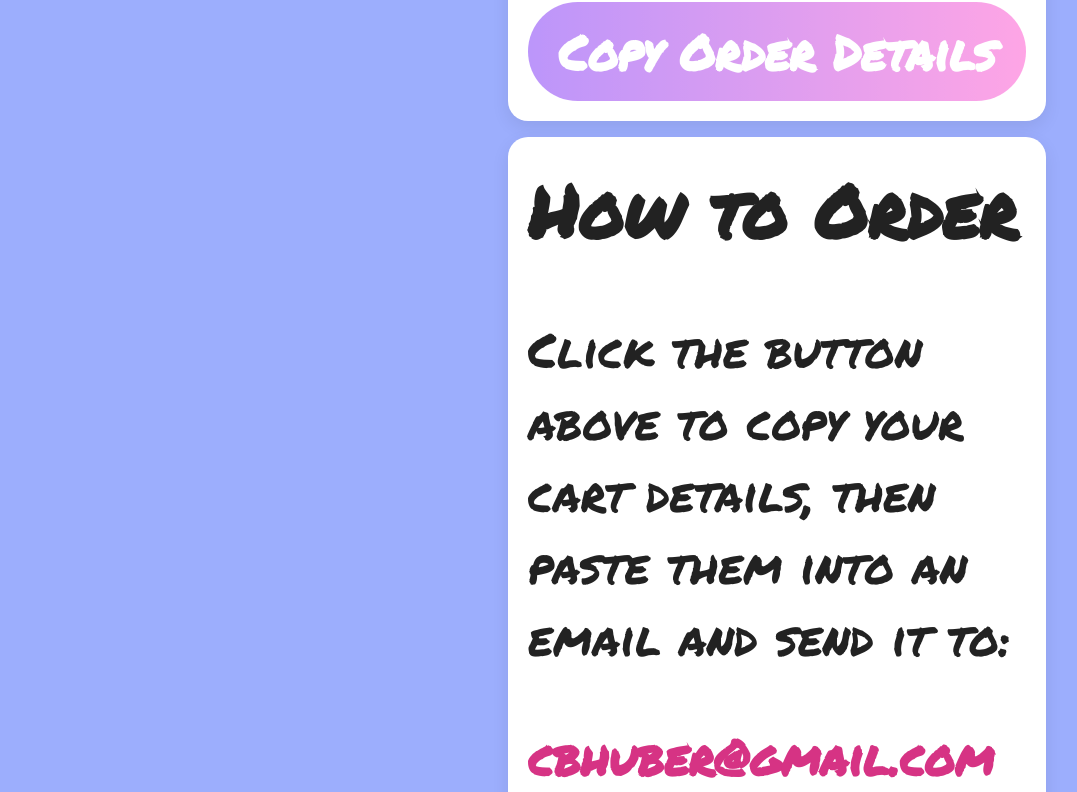
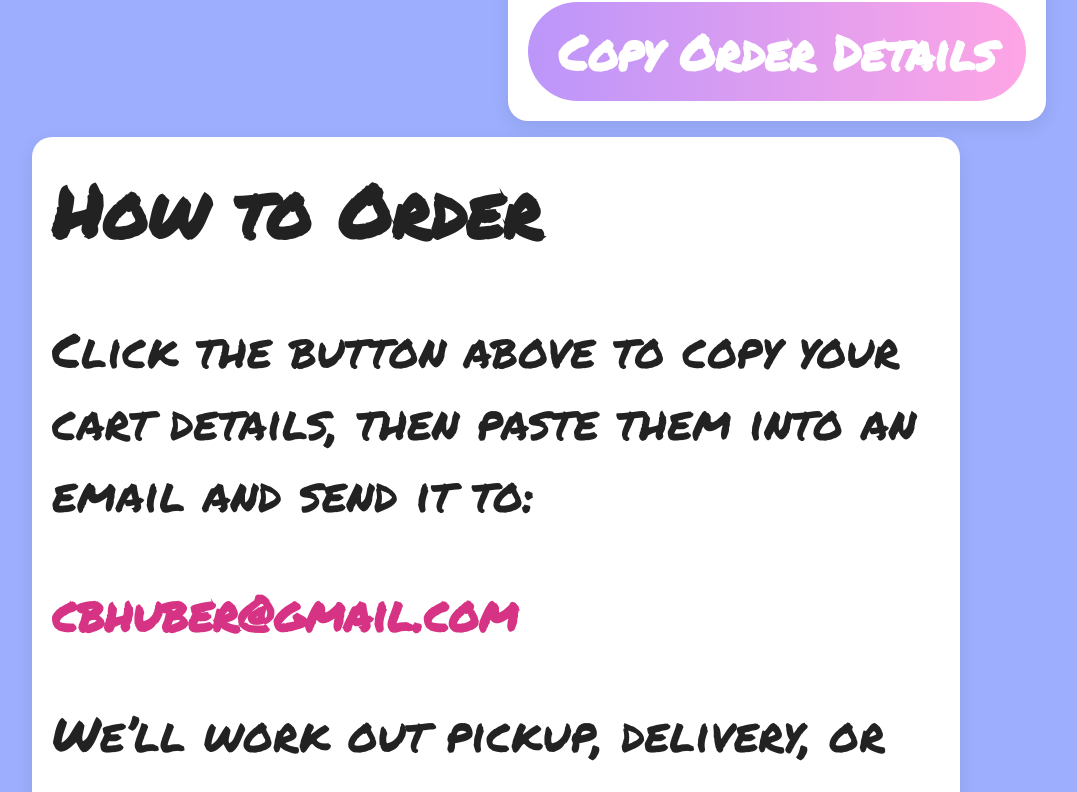
Before and after one commit to cbhuber17/cousins-loom, a React (Vite) app: page /#/checkout in a window 1280 px wide. Shown: the part 1575-2367 px from the top of the page, without its empty margins (144-1221 px from the left). Built offline with nearby package versions, Linux system fonts and the light colour scheme.

Commit message:
fix: Update checkout page instructions

```diff
--- a/src/pages/CheckoutPage/CheckoutPage.tsx
+++ b/src/pages/CheckoutPage/CheckoutPage.tsx
@@ -149,20 +149,20 @@ function CheckoutPage({ products }: CheckoutPageProps) {
               {copyMessage && <p className="copy-message">{copyMessage}</p>}
             </form>
           </div>
-
-          <div className="checkout-card">
-            <h2>How to Order</h2>
-            <p>
-              Click the button above to copy your cart details, then paste them
-              into an email and send it to:
-            </p>
-            <p className="checkout-email">cbhuber@gmail.com</p>
-            <p>
-              We’ll work out pickup, delivery, or shipping details by email.
-            </p>
-          </div>
         </div>
       </section>
+      <div
+        className="checkout-card"
+        style={{ marginLeft: "10rem", marginRight: "10rem" }}
+      >
+        <h2>How to Order</h2>
+        <p>
+          Click the button above to copy your cart details, then paste them into
+          an email and send it to:
+        </p>
+        <p className="checkout-email">cbhuber@gmail.com</p>
+        <p>We’ll work out pickup, delivery, or shipping details by email.</p>
+      </div>
     </main>
   );
 }
```
